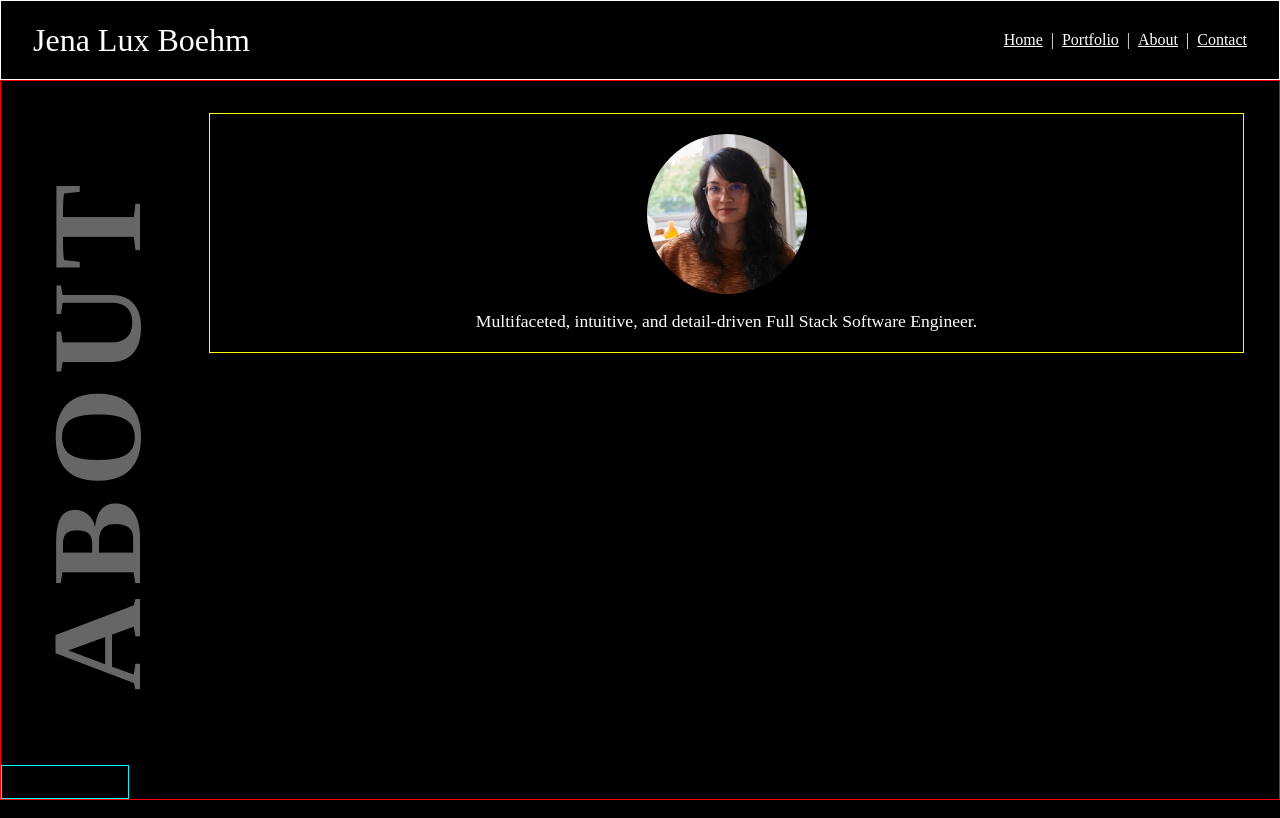
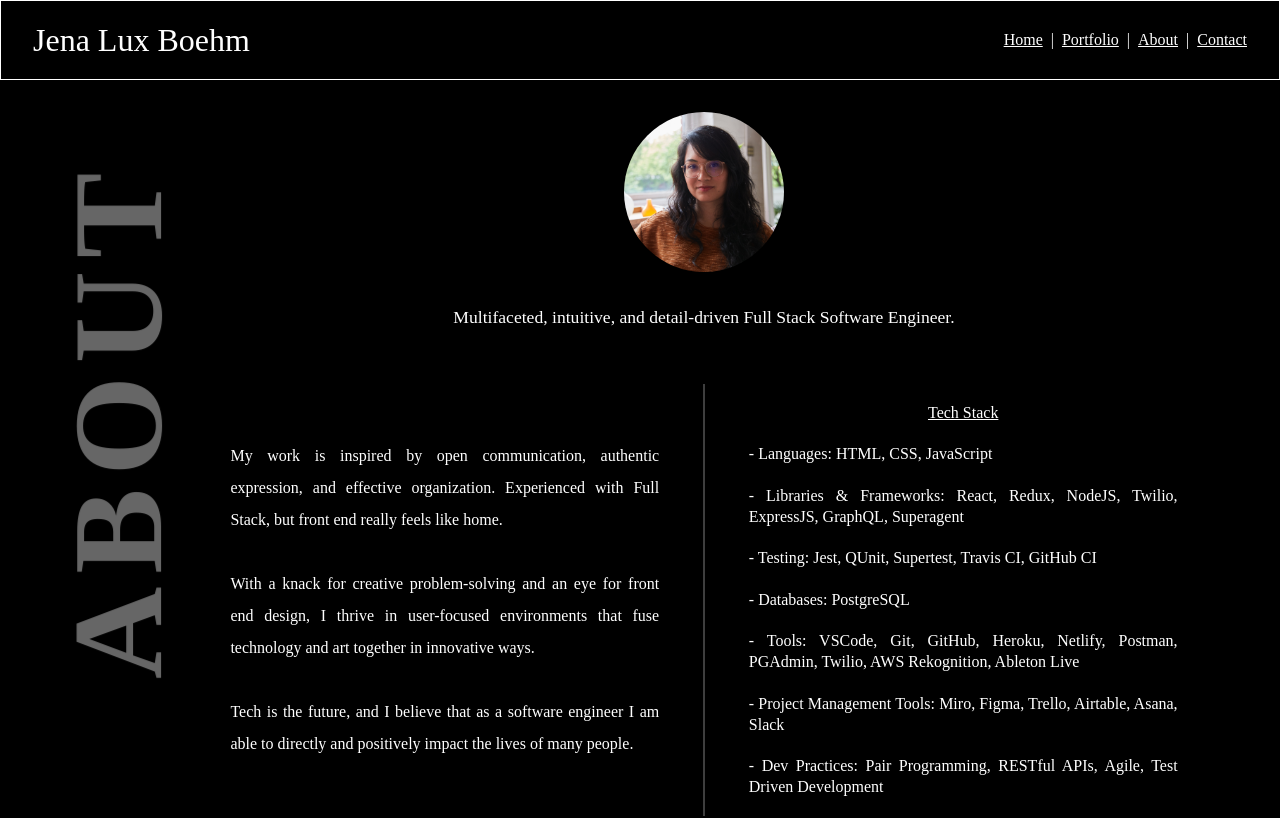
Before and after one commit to jena-boehm/portfolio-site, a React app: page /about in a window 1280 px wide. Shown: the top 818 px of the page. Built offline with nearby package versions, Linux system fonts and the light colour scheme; the HTML template or start-up script is replaced by a standard one; a web font is replaced by a local one.

Commit message:
basic about page

```diff
--- a/src/components/about/About.css
+++ b/src/components/about/About.css
@@ -1,31 +1,41 @@
 .aboutContainer {
-    display: grid;
-    grid-template-columns: 10vw 1fr;
-    height: 90vh;
+    display: flex;
+    justify-content: space-between;
+    align-items: center;
+    flex-direction: column;
+    height: max-content;
     width: 100%;
-    border: 1px solid red;
     box-sizing: border-box;
 
     .titleLeft {
         transform: rotate(270deg);
         font-size: 8em;
         letter-spacing: 0.1em;
-        margin: 63vh 0 0 8vh;
+        margin: 0;
         padding: 0;
         height: max-content;
         opacity: 0.4;
+        position: fixed;
+        left: -1.1em;
+        top: 2.7em;
     }
 
-    .aboutTop {
+    .aboutRight {
         display: flex;
         justify-content: center;
         align-items: center;
         flex-direction: column;
-        border: 1px solid yellow;
-        height: 30vh;
+        height: 100%;
         width: 90%;
-        margin: 2em 5em 2em 5em;
+        margin: 2em 2em 2em 10em;
         padding: 0;
+
+        .rightTop {
+            width: 100%;
+            display: flex;
+            justify-content: center;
+            align-items: center;
+            flex-direction: column;
 
             .crop {
                 width: 10em;
@@ -36,7 +46,6 @@
 
                 .headshot {
                     display: inline-block;
-                margin: 0 auto;
                     margin-left: -37%;
                     height: 110%;
                     width: auto;
@@ -45,12 +54,53 @@
 
             .description {
                 font-size: 1.1em;
-            margin-top: 1em;
+                margin-top: 2em;
             }
         }
 
-    .aboutMain {
-        border: 1px solid aqua;
+        .rightMain {
             width: 100%;
+            height: 60vh;
+            display: flex;
+            justify-content: center;
+            align-items: center;
+            flex-direction: row;
+            margin: 2em 0 2em 0;
+
+            .bio {
+                width: 40%;
+                line-height: 2em;
+                text-align: justify;
+                padding: 0 1em 0 1em;
+            }
+
+            .line {
+                height: 90%;
+                width: 5%;
+                background-image: url('../../../public/images/vertical-line.png');
+                background-repeat: repeat-y;
+                background-position: center;
+                background-size: 10%;
+                opacity: 0.5;
+            }
+
+            .techStack {
+                width: 40%;
+                line-height: 1.3em;
+                text-align: justify;
+                padding: 0 1em 0 1em;
+
+                .techStackTitle {
+                    text-align: center;
+                    text-decoration: underline;
                 }
             }
+        }
+
+        .bottomBlurb {
+            width: 70%;
+            text-align: center;
+            line-height: 1.5em;
+        }
+    }
+}
--- a/src/components/about/About.jsx
+++ b/src/components/about/About.jsx
@@ -9,7 +9,8 @@ export const About = () => {
       <h1 className={styles.titleLeft}>
             ABOUT
       </h1>
-      <section className={styles.aboutTop}>
+      <section className={styles.aboutRight}>
+        <section className={styles.rightTop}>
           <div className={styles.crop}>
             <img
               className={styles.headshot}
@@ -22,8 +23,32 @@ export const About = () => {
           Multifaceted, intuitive, and detail-driven Full Stack Software Engineer.
           </div>
         </section>
-      <section className={styles.aboutMain}>
+        <section className={styles.rightMain}>
+          <div className={styles.bio}>
+          My work is inspired by open communication, authentic expression, and effective organization. Experienced with Full Stack, but front end really feels like home.<br/><br/>
+          With a knack for creative problem-solving and an eye for front end design, I thrive in user-focused environments that fuse technology and art together in innovative ways.<br/><br/>
+          Tech is the future, and I believe that as a software engineer I am able to directly and positively impact the lives of many people.
+          </div>
 
+          <div className={styles.line}></div>
+
+          <div className={styles.techStack}>
+            <div className={styles.techStackTitle}>
+              Tech Stack<br/><br/>
+            </div>
+          - Languages: HTML, CSS, JavaScript<br/><br/>
+          - Libraries & Frameworks: React, Redux, NodeJS, Twilio, ExpressJS, GraphQL, Superagent<br/><br/>
+          - Testing: Jest, QUnit, Supertest, Travis CI, GitHub CI<br/><br/>
+          - Databases: PostgreSQL<br/><br/>
+          - Tools: VSCode, Git, GitHub, Heroku, Netlify, Postman, PGAdmin, Twilio, AWS Rekognition, Ableton Live<br/><br/>
+          - Project Management Tools: Miro, Figma, Trello, Airtable, Asana, Slack<br/><br/>
+          - Dev Practices: Pair Programming, RESTful APIs, Agile, Test Driven Development
+          </div>
+        </section>
+        <section className={styles.bottomBlurb}>
+          Other passions and skills:<br/>
+          Electronic music production, audio engineering, DJing & live performing, concert & festival production, transcribing, volunteer coordination, dance, and classical piano.
+        </section>
       </section>
     </div>
   );
--- a/src/components/header/Header.css
+++ b/src/components/header/Header.css
@@ -9,6 +9,8 @@
     width: 100%;
     border: 1px solid white;
     padding: 2em;
+    background-color: black;
+    z-index: 1;
 
     .headerRight {
       display: flex;
```
Also changed, not shown: public/images/vertical-line.png (added), 1 other file (tests, documents, lock files or other folders). Lines whose indentation alone changed are shown as unchanged.
